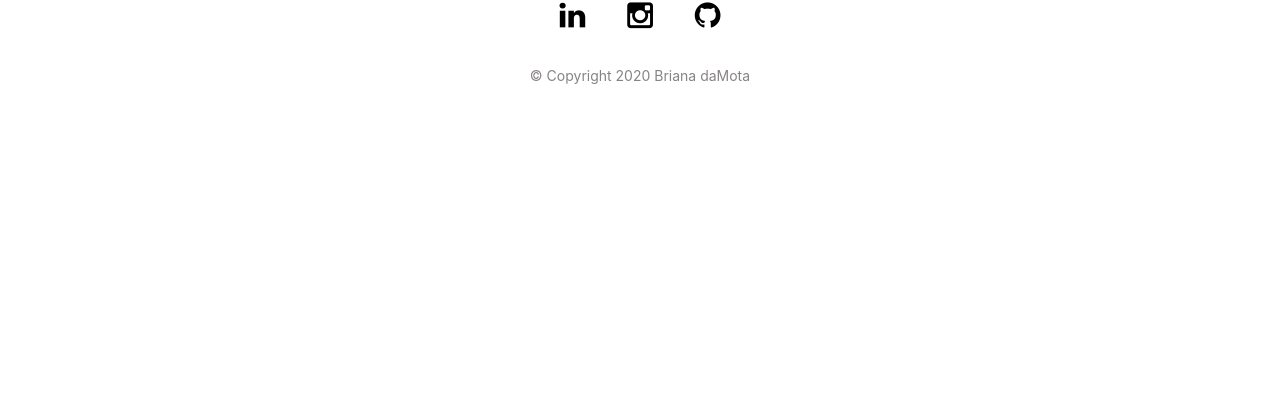
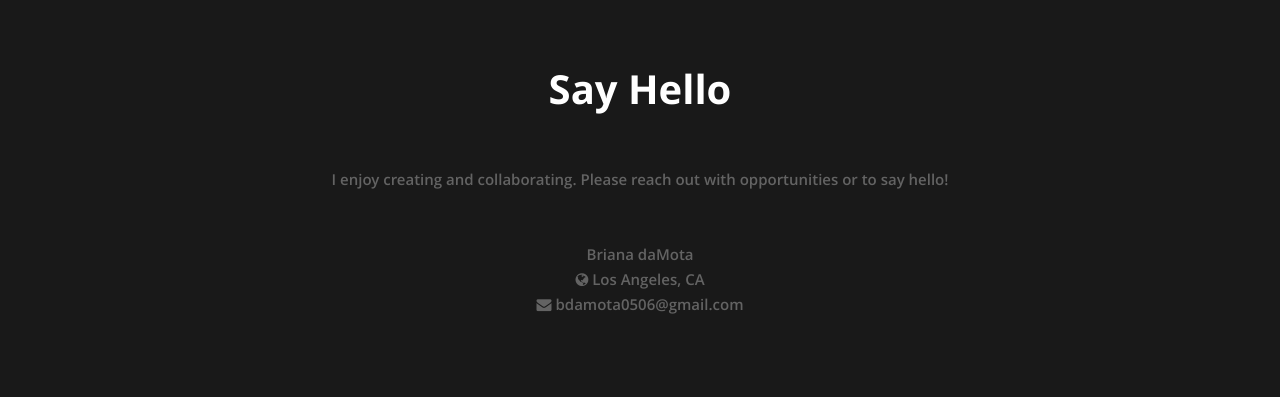
Before and after one commit to bdamota/briana-damota, a React (Create React App) app: page / in a window 1280 px wide. Shown: the part 841-1238 px from the top of the page. Before the commit the page ends 932 px from the top, so only its background shows below. Built offline with nearby package versions, Linux system fonts and the light colour scheme.

Commit message:
contact section added

```diff
--- a/src/App.js
+++ b/src/App.js
@@ -1,6 +1,7 @@
 import React from 'react';
 import './App.css';
 import Header from './Components/Header';
+import Contact from './Components/Contact';
 import Footer from './Components/Footer';
 
 function App () {
@@ -8,7 +9,7 @@ function App () {
       <div className="App">
         <Header />
 
-
+        <Contact />
         <Footer />
       </div>
     );
--- /dev/null
+++ b/src/Components/Contact.js
@@ -0,0 +1,28 @@
+
+import React from 'react';
+
+function Contact () {
+    return (
+      <section id="contact">
+        <div className="col text-center">
+         <h2> Say Hello</h2>
+         </div>
+
+         <div className="row section-head">
+
+            <div className="twelve columns col text-center">
+                  <p className="address">
+                  <span> I enjoy creating and collaborating. Please reach out with opportunities or to say hello!</span><br /><br /><br />
+						         Briana daMota<br />
+                     <span className="fa fa-globe"></span> Los Angeles, CA<br />
+						   <span className="fa fa-envelope"></span> <span className="email">bdamota0506@gmail.com</span>
+					   </p>
+
+            </div>
+      </div>
+   </section>
+    );
+  }
+
+
+export default Contact;
```
